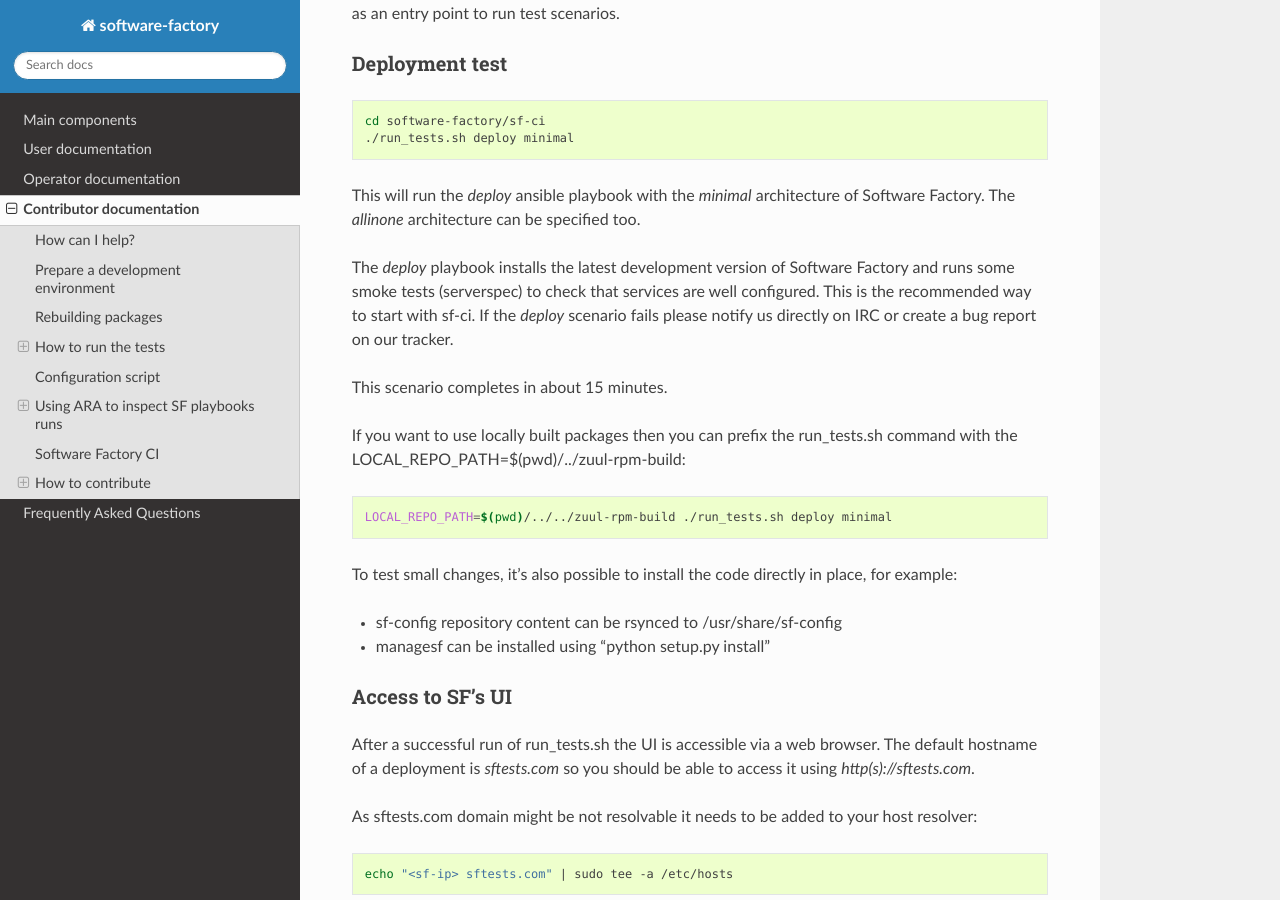
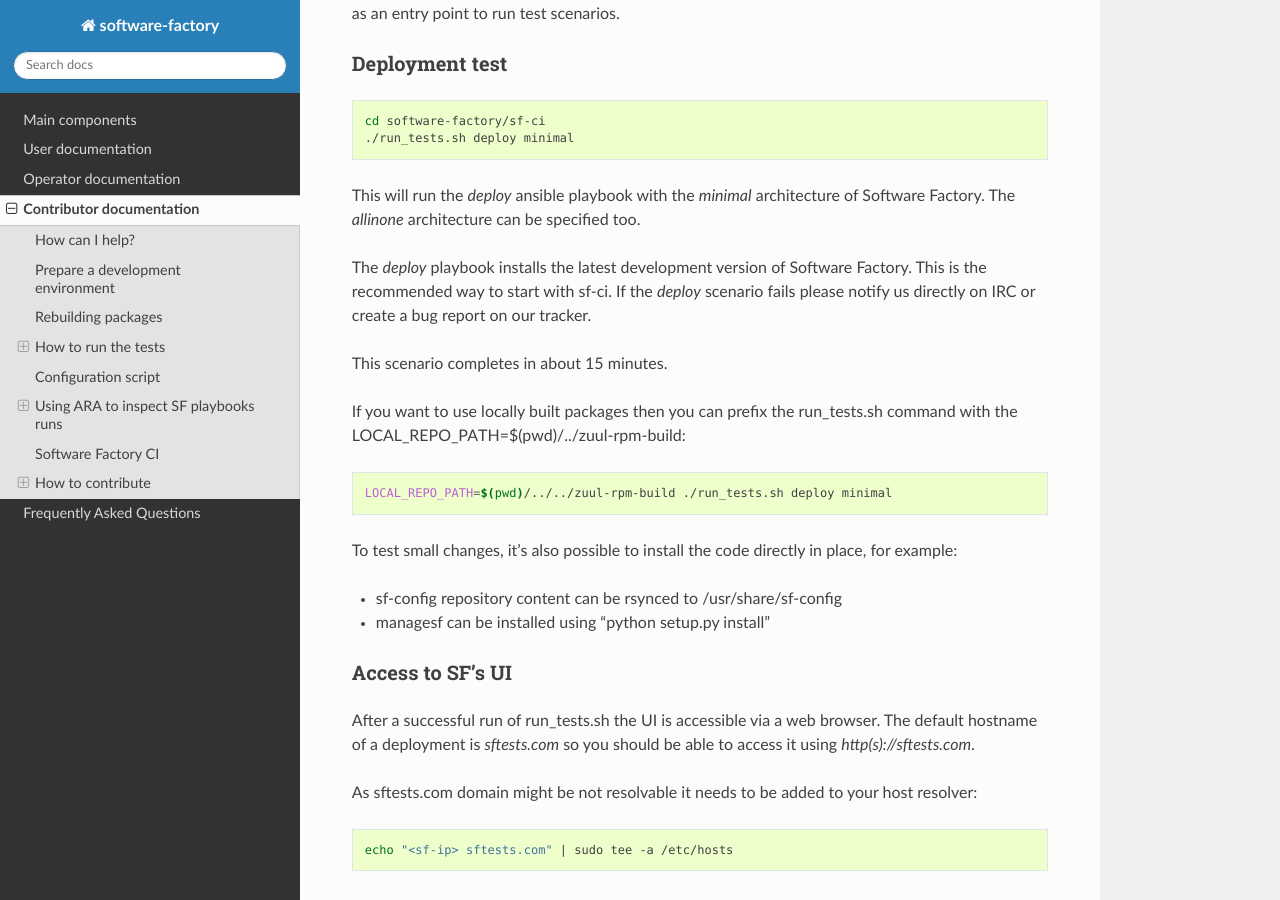
Before and after one commit to softwarefactory-project/sf-docs, a Sphinx documentation site: the page built from docs/contributor/contributor.rst, in a window 1280 px wide and 900 px high, scrolled down 2232 px. Built offline with Sphinx 7.4.7 and the Read the Docs theme 2.0.0, drawn with Linux system fonts in a browser that asks for light colours; some of the changed text lies outside the part shown.

Commit message:
Remove reference to serverspec in the doc
Change-Id: I8fa09e303e3fb7a94afaa57a101e0e8d1278c56b

```diff
--- a/docs/contributor/contributor.rst
+++ b/docs/contributor/contributor.rst
@@ -116,8 +116,7 @@
 This will run the *deploy* ansible playbook with the *minimal* architecture
 of Software Factory. The *allinone* architecture can be specified too.
 
-The *deploy* playbook installs the latest development version of Software Factory
-and runs some smoke tests (serverspec) to check that services are well configured.
+The *deploy* playbook installs the latest development version of Software Factory.
 This is the recommended way to start with sf-ci. If the *deploy* scenario fails
 please notify us directly on IRC or create a bug report on our tracker.
 
@@ -205,7 +204,6 @@
 The scenario runs like this:
 
 * Install and deploy the latest release of Software Factory
-* Run the serverspec validation tests
 * Provision data
 * Upgrade the instance to the current development version
 * Check the provisioned data
@@ -254,6 +252,18 @@
 
 * Zuul
 * Gerritbot
+
+Testinfra validation
+....................
+
+After having deployed Software Factory using sf-ci, run:
+
+.. code-block:: bash
+
+ sudo testinfra /usr/share/sf-config/testinfra
+
+The testinfra checks are simple smoke tests validating Software Factory's
+services are up and running.
 
 Configuration script
 --------------------
```
